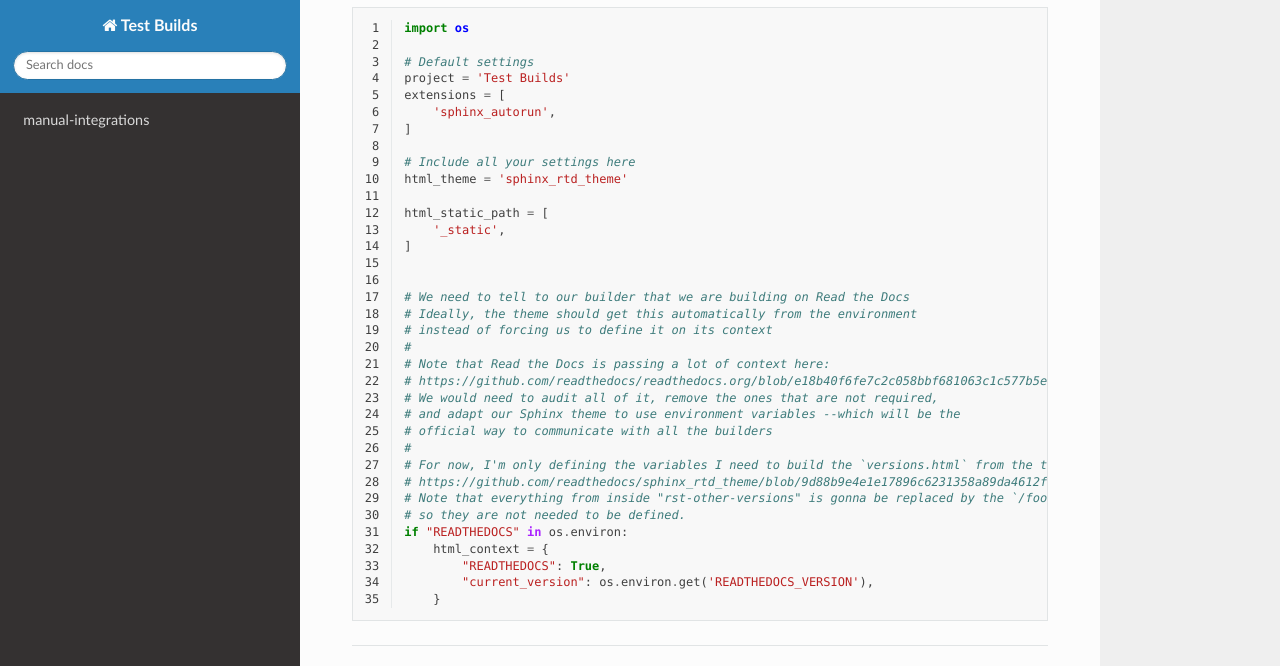
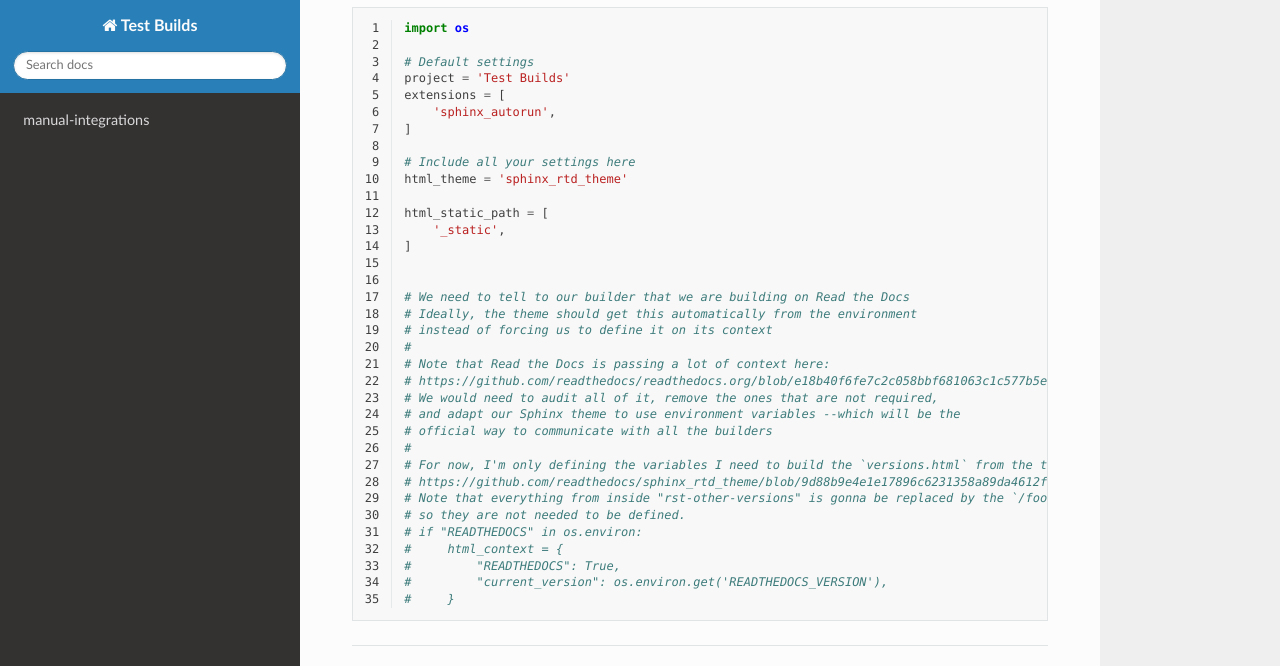
Before and after one commit to readthedocs/test-builds, a Sphinx documentation site: the page built from docs/index.rst, in a window 1280 px wide and 900 px high, scrolled down 776 px, cut to the strip 0-666 px from the top of the window. Built offline with Sphinx 7.4.7 and the Read the Docs theme 2.0.0, drawn with Linux system fonts in a browser that asks for light colours.

Commit message:
Do not inject the flyout statically

```diff
--- a/docs/conf.py
+++ b/docs/conf.py
@@ -28,8 +28,8 @@ html_static_path = [
 # https://github.com/readthedocs/sphinx_rtd_theme/blob/9d88b9e4e1e17896c6231358a89da4612ff7bc90/sphinx_rtd_theme/versions.html#L1
 # Note that everything from inside "rst-other-versions" is gonna be replaced by the `/footer_html/` response,
 # so they are not needed to be defined.
-if "READTHEDOCS" in os.environ:
-    html_context = {
-        "READTHEDOCS": True,
-        "current_version": os.environ.get('READTHEDOCS_VERSION'),
-    }
+# if "READTHEDOCS" in os.environ:
+#     html_context = {
+#         "READTHEDOCS": True,
+#         "current_version": os.environ.get('READTHEDOCS_VERSION'),
+#     }
```
